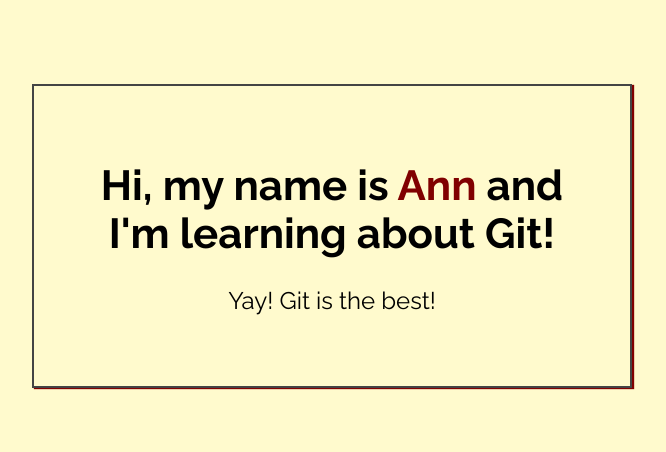
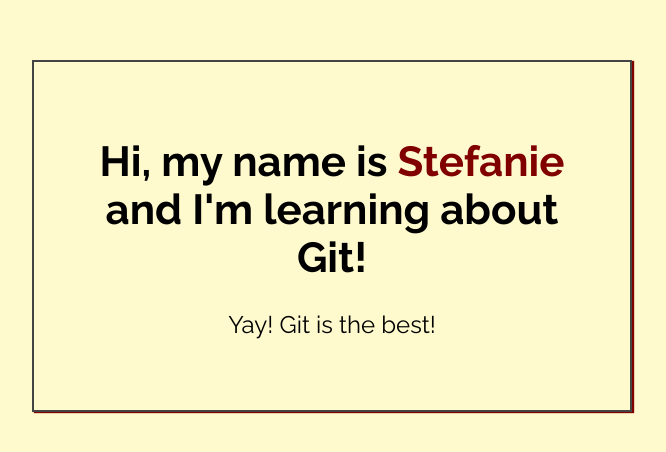
Before and after one commit to steflovestech/my-first-repo, a plain HTML site: page index.html in a window 1280 px wide. Shown: the part 164-616 px from the top of the page, without its empty margins (308-974 px from the left). Drawn offline with Linux system fonts and the light colour scheme.

Commit message:
Changed name to Stefanie in index.html

```diff
--- a/index.html
+++ b/index.html
@@ -14,7 +14,7 @@
 <body>
 
     <div class="greeting">
-        <h1>Hi, my name is <span class="highlight">Ann</span> and I'm learning about Git! </h1>
+        <h1>Hi, my name is <span class="highlight">Stefanie</span> and I'm learning about Git! </h1>
 
         <p>Yay! Git is the best!</p>
     </div>
```
